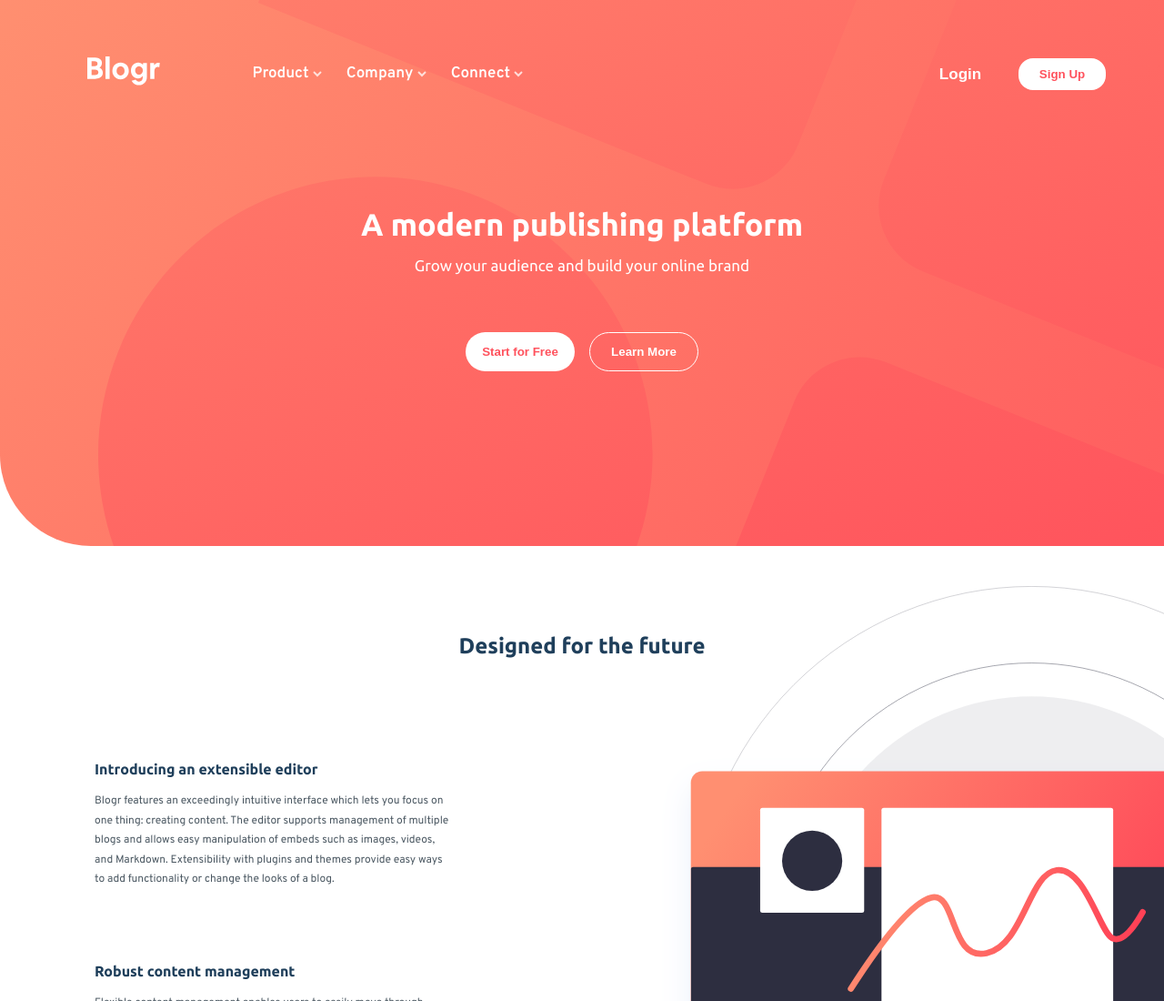
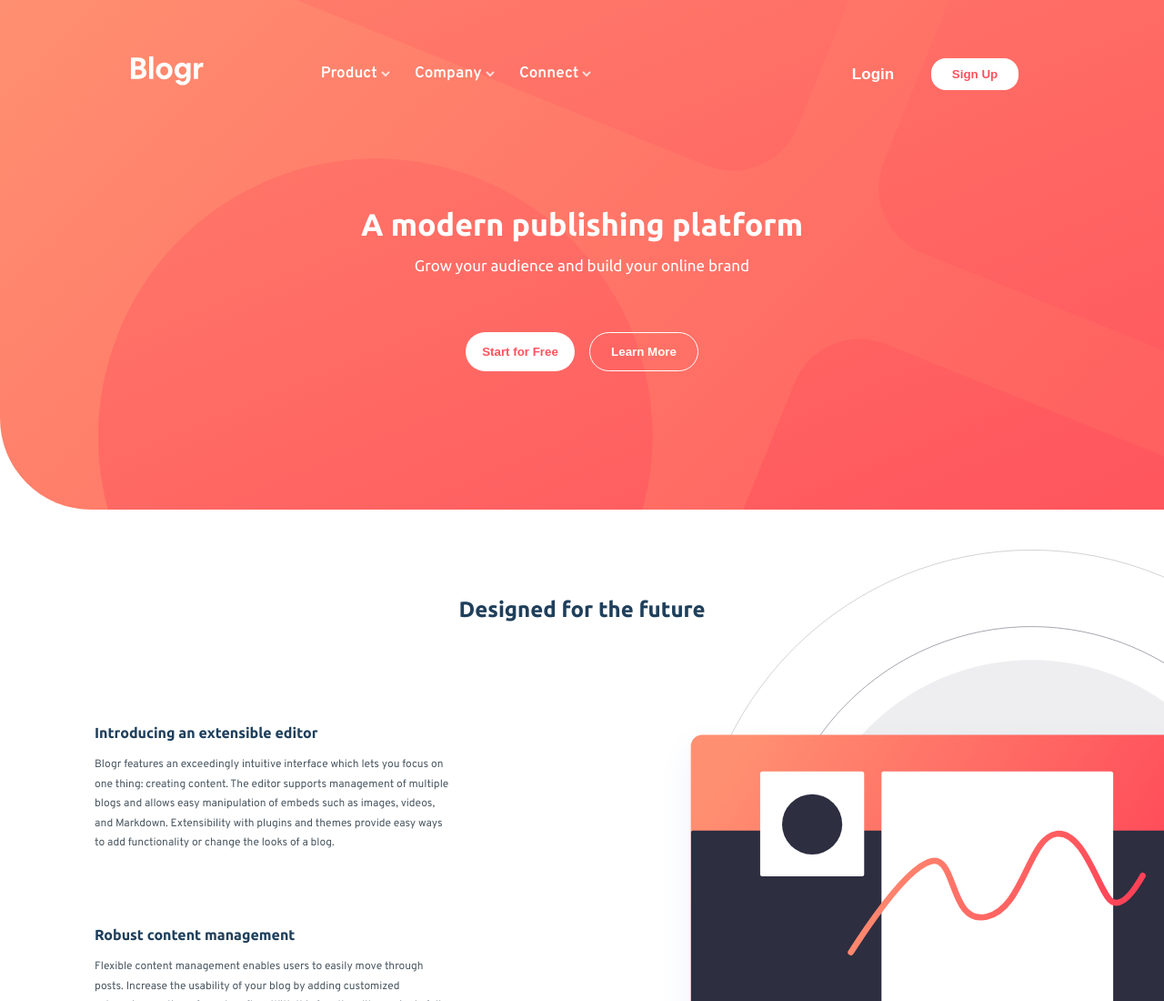
Before and after one commit to Mismisty/Blogr-landing-page, a plain HTML site: page index.html in a window 1280 px wide. Shown: the top 1100 px of the page at 91% size. Drawn offline with Linux system fonts and the light colour scheme.

Commit message:
Update main.css

```diff
--- a/styles/main.css
+++ b/styles/main.css
@@ -347,7 +347,7 @@ li {
 @media screen and (min-width: 768px) {
   .bg-intro-container {
     width: 100%;
-    height: 600px;
+    height: 70vh;
     background-image: url("../images/bg-pattern-intro-desktop.svg"), linear-gradient(135deg, hsl(13, 100%, 72%), hsl(353, 100%, 62%));
     border-bottom-left-radius: 100px;
     background-size: 192%;
@@ -361,6 +361,10 @@ li {
   .brand-toggles {
     margin-left: 4rem;
   }
+
+  .logo img {
+    margin-left: 3rem;
+  }
   .nav-wrapper {
     display: flex;
     align-items: center;
@@ -372,7 +376,7 @@ li {
   .main-navbar {
     background: none;
     box-shadow: none;
-    margin: 0;
+    margin-left: 1.7rem;
     padding: 0;
   }
   .main-navbar > ul {
@@ -416,6 +420,7 @@ li {
     align-items: center;
     gap: 1rem;
     margin-top: 4rem;
+    margin-right: 8rem;
   }
   .login-btn,
   .signup-btn {
```
